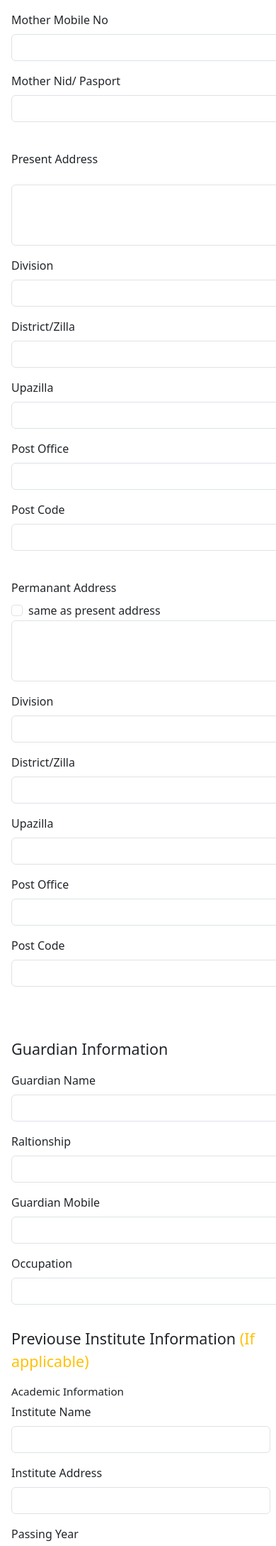
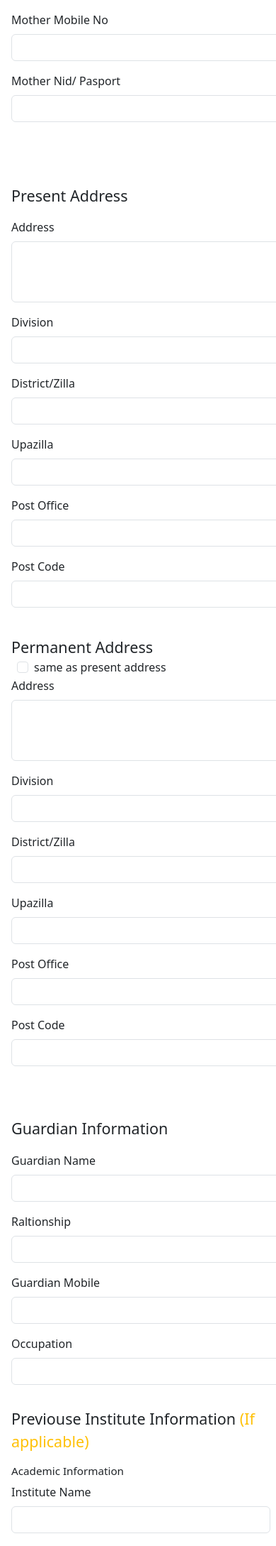
Before and after one commit to talhanasir167/school-suite, a Flask app: page /student/admission in a window 390 px wide; the page is wider, and only the part inside the window is pictured. Shown: the part 1671-3849 px from the top of that part at 71% size. Run offline with Flask 2, Linux system fonts and the light colour scheme; some libraries are stand-ins or nearby versions.

Commit message:
save form data into database && fixed some ui releted issue(on present_address and permanent_address section )

```diff
--- a/core/admission/views.py
+++ b/core/admission/views.py
@@ -1,8 +1,23 @@
-from flask import request, redirect, url_for, flash, render_template, Blueprint
+import os
+from werkzeug.utils import secure_filename
+import secrets
+from flask import request, redirect, url_for, flash, render_template, Blueprint, current_app
 from core import db
 from core.models import Student, Application
 
 admission_bp = Blueprint('admission', __name__)
+
+
+
+def allowed_file(filename):
+    return '.' in filename and filename.rsplit('.', 1)[1].lower() in current_app.config['ALLOWED_EXTENSIONS']
+
+def generate_random_filename(filename):
+    # Generate a random hex string and append the file extension
+    random_hex = secrets.token_hex(8)
+    _, file_ext = os.path.splitext(filename)
+    return f"{random_hex}{file_ext}"
+
 
 @admission_bp.route('/student/admission', methods=['GET', 'POST'])
 def student_admission():
@@ -42,18 +57,27 @@ def student_admission():
             "prev_passing_year": request.form.get('year'),
             "prev_roll": request.form.get('roll'),
             "prev_class": request.form.get('class'),
-            "photo": request.form.get('photo')
+            "photo": None
         }
+
+        # Handle the photo upload
+        photo = request.files.get('photo')
+        if photo and allowed_file(photo.filename):
+            original_filename = secure_filename(photo.filename)
+            new_filename = generate_random_filename(original_filename)
+            file_path = os.path.join(current_app.config['UPLOAD_FOLDER'], new_filename)
+            photo.save(file_path)
+            student_data["photo"] = new_filename  # Save the new filename in your data
 
         print('Student data: ')
         print(student_data)
-        # new_student = Student(**student_data)
-        # db.session.add(new_student)
-        # db.session.commit()
+        new_student = Student(**student_data)
+        db.session.add(new_student)
+        db.session.commit()
 
-        # new_application = Application(student_id=new_student.id)
-        # db.session.add(new_application)
-        # db.session.commit()
+        new_application = Application(student_id=new_student.id)
+        db.session.add(new_application)
+        db.session.commit()
 
         flash('Application submitted successfully!', 'success')
         return redirect(url_for('admission.student_admission'))
--- a/core/templates/admission/admission-form.html
+++ b/core/templates/admission/admission-form.html
@@ -192,104 +192,92 @@
                         </div>
                         <!-- END - PARENT'S INFORMATION -->
 
+
+                        <div class="row mt-4">
                             <!-- START - PRESENT ADDRESS -->
-                        <div class="row mt-4">
                             <div class="col-md-6">
-                                <div class="mb-3">
-                                    <label class="form-label mb-4">Present Address</label>
-                                    <textarea name="present_address" class="form-control" rows="3"></textarea>
-                                </div>
-                            </div>
-                            <div class="col-md-6">
-                                <div class="mb-3">
-                                    <label class="form-label">Division</label>
-                                    <input type="text" name="division" class="form-control">
-                                </div>
+
+                                    <div class="mt-5">
+                                        <p class="fs-4">Present Address</p>
                                     </div>
 
-                            <div class="col-md-6">
                                         <div class="mb-3">
-                                    <label class="form-label">District/Zilla</label>
-                                    <input type="text" name="district" class="form-control">
-                                </div>
+                                            <label class="form-label" for="present_address"> Address</label>
+                                            <textarea name="present_address" id="present_address" class="form-control" rows="3" required></textarea>
                                         </div>
 
-                            <div class="col-md-6">
                                         <div class="mb-3">
-                                    <label class="form-label">Upazilla</label>
-                                    <input type="text" name="upazilla" class="form-control">
-                                </div>
+                                            <label class="form-label" for="present_division">Division</label>
+                                            <input type="text" id="present_division" name="division" class="form-control" required>
                                         </div>
 
-                            <div class="col-md-6">
                                         <div class="mb-3">
-                                    <label class="form-label">Post Office</label>
-                                    <input type="text" name="post_office" class="form-control">
+                                            <label class="form-label" for="present_district">District/Zilla</label>
+                                            <input type="text" id="present_district" name="district" class="form-control" required>
                                         </div>
+
+                                        <div class="mb-3">
+                                            <label class="form-label" for="present_upazilla">Upazilla</label>
+                                            <input type="text" id="present_upazilla" name="upazilla" class="form-control" required>
                                         </div>
-                            <div class="col-md-6">
+
                                         <div class="mb-3">
-                                    <label class="form-label">Post Code</label>
-                                    <input type="text" name="post_code" class="form-control">
+                                            <label class="form-label" for="present_post_office">Post Office</label>
+                                            <input type="text" id="present_post_office" name="post_office" class="form-control" required>
                                         </div>
+
+                                        <div class="mb-3">
+                                            <label class="form-label" for="present_post_code">Post Code</label>
+                                            <input type="text" id="present_post_code" name="post_code" class="form-control" required>
                                         </div>
+
                             </div>
                             <!-- END - PRESENT ADDRESS -->
+                            <!-- START - PARMANENT ADDRESS -->
+                            <div class="col-md-6">
+                                    <div class="mt-4">
+                                        <p class="fs-4 m-0">Permanent Address</p>
+                                    </div>
 
-
-                        <!-- START - PARMANENT ADDRESS -->
-                        <div class="row mt-4">
-                            <div class="col-md-6">
-                                <div class="mb-3">
-                                    <label class="form-label">Permanant Address</label>
-                                    <div class="form-check">
-                                        <input type="checkbox" class="form-check-input" id="exampleCheck1">
-                                        <label class="form-check-label" for="exampleCheck1">same as present
+                                    <div class="form-check checkbox mx-2">
+                                        <input type="checkbox" class="form-check-input checkbox" id="same_as_present">
+                                        <label class="form-check-label" for="same_as_present">same as present
                                             address</label>
                                     </div>
-                                    <textarea name="present_address" class="form-control" rows="3"></textarea>
-                                </div>
+
+                                    <div class="mb-3">
+                                        <label class="form-label" for="permanent_address">Address</label>
+                                        <textarea name="permanent_address" id="permanent_address" class="form-control" rows="3"></textarea>
                                     </div>
 
-                            <div class="col-md-6">
                                     <div class="mb-3">
-                                    <label class="form-label">Division</label>
-                                    <input type="text" name="division" class="form-control">
-                                </div>
+                                        <label class="form-label" for="permanent_division">Division</label>
+                                        <input type="text" id="permanent_division" name="division" class="form-control">
                                     </div>
 
-                            <div class="col-md-6">
                                     <div class="mb-3">
-                                    <label class="form-label">District/Zilla</label>
-                                    <input type="text" name="district" class="form-control">
-                                </div>
+                                        <label class="form-label" for="permanent_district">District/Zilla</label>
+                                        <input type="text" id="permanent_district" name="district" class="form-control">
                                     </div>
 
-
-                            <div class="col-md-6">
                                     <div class="mb-3">
-                                    <label class="form-label">Upazilla</label>
-                                    <input type="text" name="upazilla" class="form-control">
-                                </div>
+                                        <label class="form-label" for="permanent_upazilla">Upazilla</label>
+                                        <input type="text" id="permanent_upazilla" name="upazilla" class="form-control">
                                     </div>
 
-
-                            <div class="col-md-6">
                                     <div class="mb-3">
-                                    <label class="form-label">Post Office</label>
-                                    <input type="text" name="post_office" class="form-control">
-                                </div>
+                                        <label class="form-label" for="permanent_post_office">Post Office</label>
+                                        <input type="text" id="permanent_post_office" name="post_office" class="form-control">
                                     </div>
 
-
-                            <div class="col-md-6">
                                     <div class="mb-3">
-                                    <label class="form-label">Post Code</label>
-                                    <input type="text" name="post_code" class="form-control">
-                                </div>
+                                        <label class="form-label" for="permanent_post_code">Post Code</label>
+                                        <input type="text" id="permanent_post_code" name="post_code" class="form-control">
                                     </div>
                             </div>
                                 <!-- END - PARMANENT ADDRESS -->
+                        </div>
+
 
                         <!-- START - Guardian Information -->
                         <div class="row mt-2">
@@ -388,13 +376,28 @@
                                 </label>
                             </div>
                         </div>
-                        <button type="submit" class="btn btn-primary mt-5">Apply fof admission</button>
+                        <button type="submit" class="btn btn-primary mt-5">Apply For Admission</button>
                     </form>
                 </div>
             </div>
         </div>
     </div>
 </div>
+{% block custom_js %}
+    <script>
+        document.getElementById('same_as_present').addEventListener('change', function() {
+            const fields = ['address', 'division', 'district', 'upazilla', 'post_office', 'post_code'];
+            if (this.checked) {
+                fields.forEach(field => {
+                    document.getElementById(`permanent_${field}`).value = document.getElementById(`present_${field}`).value;
+                });
+            } else {
+                fields.forEach(field => {
+                    document.getElementById(`permanent_${field}`).value = '';
+                });
+            }
+        });
+
+    </script>
+{% endblock custom_js %}
 {% endblock body %}
-{% block custom_js %}
-{% endblock custom_js %}
```
Also changed, not shown: other parts of core/templates/admission/admission-form.html (+33 -33 lines), core/config.py (+12 -1 lines), 1 other file. Lines whose indentation alone changed are shown as unchanged.
